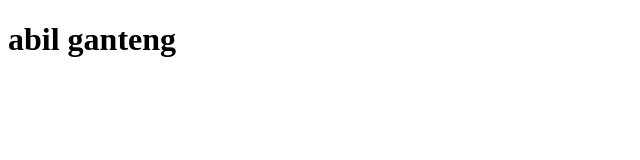
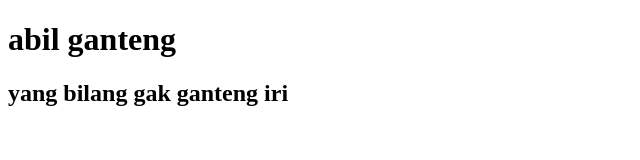
Before and after one commit to SayaAbil/Simulasi-Branch-Merge-Remote-12108623, a plain HTML site: page saya.html in a window 1280 px wide. Shown: the whole page, without its empty margins (0-640 px from the left). Drawn offline with Linux system fonts and the light colour scheme.

Commit message:
menambahkan baris h2

```diff
--- a/saya.html
+++ b/saya.html
@@ -8,5 +8,6 @@
 </head>
 <body>
     <h1>abil ganteng</h1>
+    <h2>yang bilang gak ganteng iri</h2>
 </body>
 </html>
```
